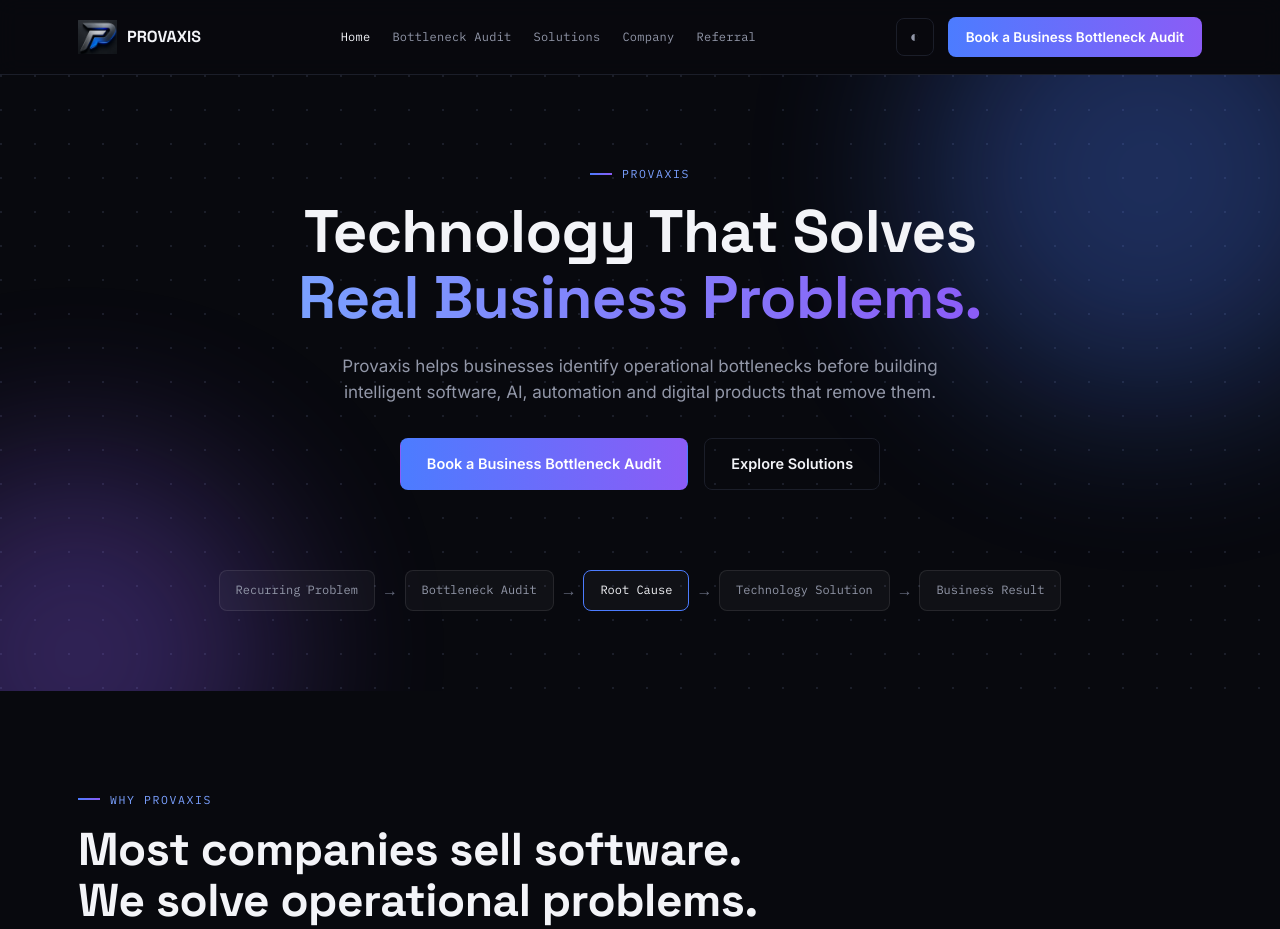
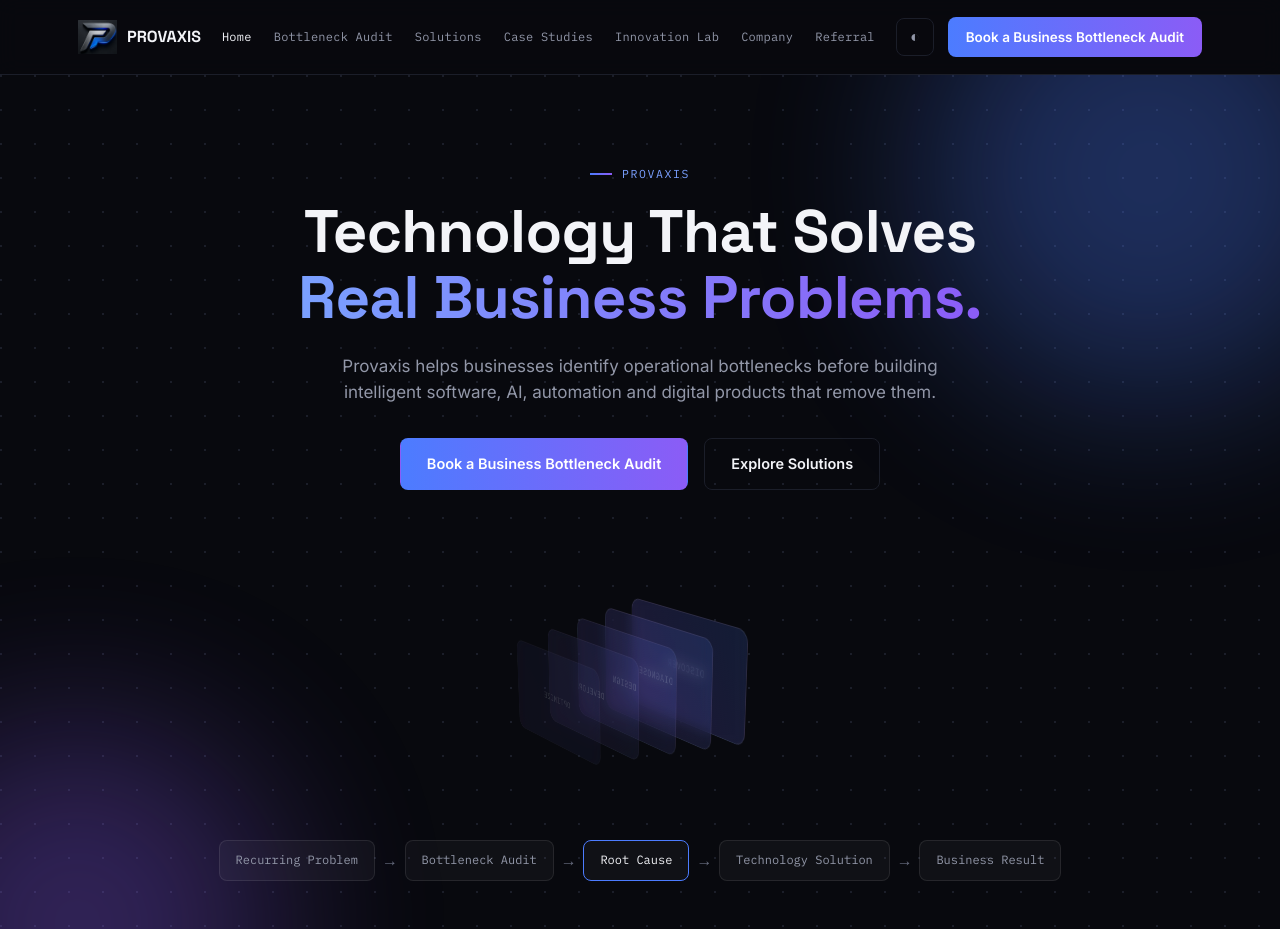
Before and after one commit to omozogiepatrick-maker/Creation-, a website: page index.html in a window 1280 px wide. Shown: the top 929 px of the page. Drawn offline with Linux system fonts and the light colour scheme.

Commit message:
Update index.html
provaxis

```diff
--- a/index.html
+++ b/index.html
@@ -40,6 +40,8 @@
       <a href="index.html" class="active">Home</a>
       <a href="bottleneck-audit.html">Bottleneck Audit</a>
       <a href="solutions.html">Solutions</a>
+      <a href="case-studies.html">Case Studies</a>
+      <a href="innovation-lab.html">Innovation Lab</a>
       <a href="company.html">Company</a>
       <a href="referral.html">Referral</a>
       <a href="contact.html" class="mobile-only-link">Book Audit</a>
@@ -65,6 +67,15 @@
     </div>
   </div>
   <div class="wrap hero-visual">
+    <div class="stack-3d">
+      <div class="stack-3d-inner">
+        <div class="stack-layer">Discover</div>
+        <div class="stack-layer">Diagnose</div>
+        <div class="stack-layer">Design</div>
+        <div class="stack-layer">Develop</div>
+        <div class="stack-layer">Optimize</div>
+      </div>
+    </div>
     <div class="flow-row">
       <span class="flow-chip">Recurring Problem</span>
       <span class="flow-arrow">→</span>
@@ -192,7 +203,8 @@
 <footer class="wrap">
   <div>© 2026 Provaxis. Discover the bottleneck. Build the solution.</div>
   <div>
-    <a href="#">LinkedIn</a>
+    <a href="https://www.linkedin.com/in/provaxis-helping-businesses-27808640b" target="_blank" rel="noopener">LinkedIn</a>
+    <a href="https://x.com/provaxis00pm" target="_blank" rel="noopener">X</a>
     <a href="mailto:omozogiepatrick@gmail.com">Email</a>
   </div>
 </footer>
```
